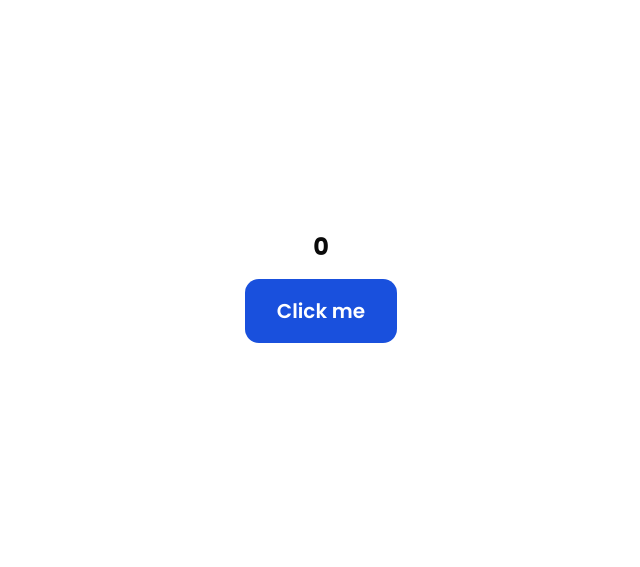
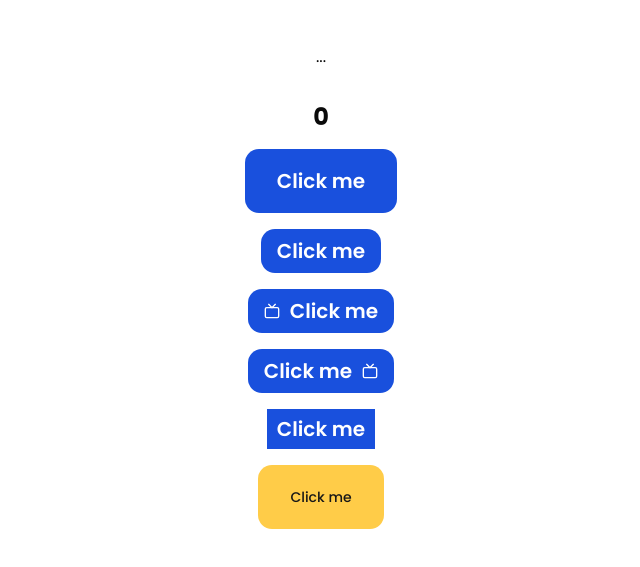
Before and after one commit to k00rimo/invenio-app, a React (Vite) app: page / in a window 1280 px wide. Shown: the part 145-712 px from the top of the page, without its empty margins (319-959 px from the left). Built offline with nearby package versions, Linux system fonts and the light colour scheme.

Commit message:
basic button presentation

```diff
--- a/src/App.tsx
+++ b/src/App.tsx
@@ -1,15 +1,24 @@
 import { useState } from "react";
 import "./App.css";
 import { Button } from "./components/ui/button";
+import { TvIcon } from "lucide-react";
 
 function App() {
   const [count, setCount] = useState(0);
 
   return (
     <>
-      <div className="flex min-h-svh flex-col items-center justify-center gap-4">
+      <div className="flex min-h-svh flex-col items-center justify-center gap-4 px-2 rounded-lg">
+        <span className="h-10 ">...</span>
         <span className="text-2xl font-bold">{count}</span>
         <Button onClick={() => setCount((count) => count + 1)}>Click me</Button>
+        <Button onClick={() => setCount((count) => count + 1)} size={"md"}>Click me</Button>
+        <Button onClick={() => setCount((count) => count + 1)} size={"md"} leftIcon={<TvIcon />}>Click me</Button>
+        <Button onClick={() => setCount((count) => count + 1)} size={"md"} rightIcon={<TvIcon />}>Click me</Button>
+        <div className="bg-primary">
+          <Button onClick={() => setCount((count) => count + 1)} size={"navbar"} variant={"navbar"}>Click me</Button>
+        </div>
+        <Button onClick={() => setCount((count) => count + 1)} variant={"secondary"}>Click me</Button>
       </div>
     </>
   );
```
